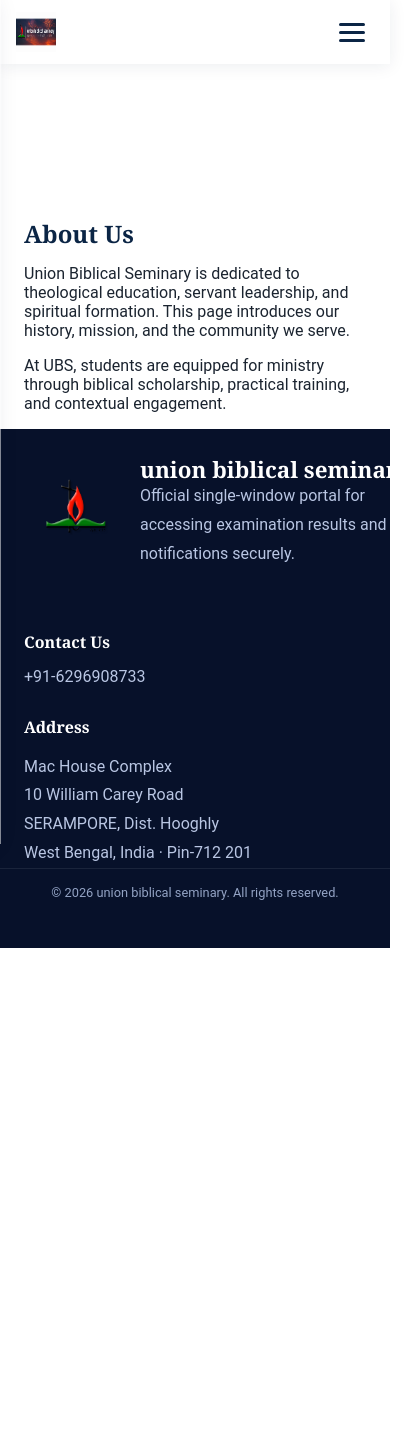
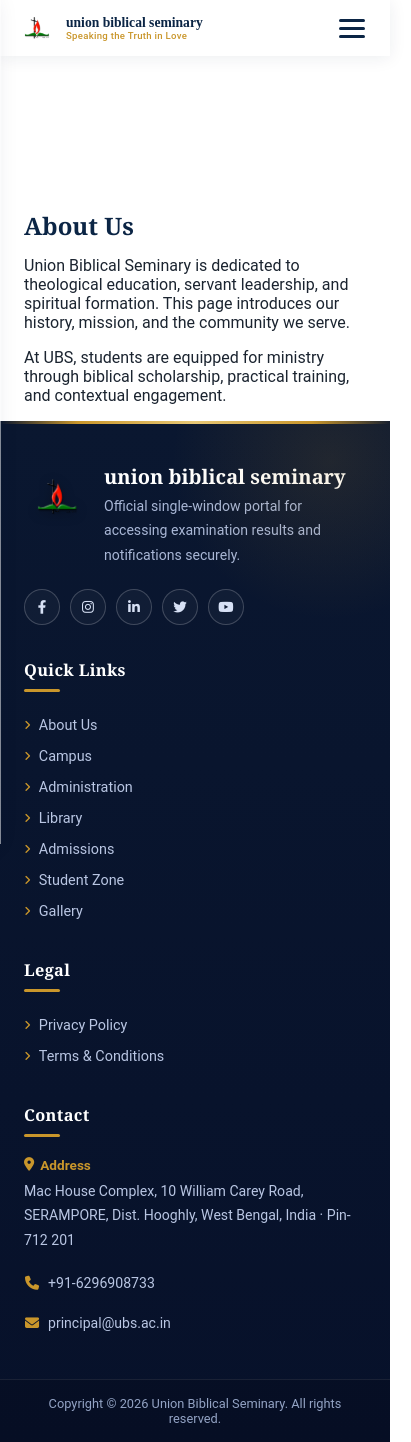
Before and after one commit to vishal-nimbarte-97/ubs-main-website, an Angular app: page /about in a window 390 px wide. Shown: the whole page, 411 px wide, since content can reach past the window. Before the commit the page ends 948 px from the top, so only its background shows below. Built offline with nearby package versions, Linux system fonts and the light colour scheme.

Commit message:
commit changes

```diff
--- a/src/app/shared/footer/footer.component.html
+++ b/src/app/shared/footer/footer.component.html
@@ -1,45 +1,71 @@
 <footer class="site-footer">
   <div class="wrap footer-grid">
+
+    <!-- Column 1: Brand + Socials -->
     <div class="footer-column footer-brand">
       <a routerLink="/" class="brand-link">
-        <img src="../../assets/img/ubs-logo.png" alt="UBS Logo" class="footer-logo" />
+        <img src="assets/img/ubs-logo.png" alt="UBS Logo" class="footer-logo" />
         <div>
           <h3>union biblical seminary</h3>
           <p>Official single-window portal for accessing examination results and notifications securely.</p>
         </div>
       </a>
+
+      <div class="footer-social">
+        <a *ngFor="let s of socialLinks" [href]="s.url" target="_blank" rel="noopener"
+           [attr.aria-label]="s.label">
+          <i [class]="s.icon"></i>
+        </a>
+      </div>
     </div>
 
+    <!-- Column 2: Quick Links -->
     <div class="footer-column footer-links">
-      <!-- <h4>Quick Links</h4>
+      <h4>Quick Links</h4>
       <ul>
-        <li><a routerLink="/">Home</a></li>
-        <li><a routerLink="/about">About Us</a></li>
-        <li><a routerLink="/campus">Campus</a></li>
-        <li><a routerLink="/administration">Administration</a></li>
-      </ul> -->
+        <li *ngFor="let link of quickLinks">
+          <a [routerLink]="link.url"><i class="fa-solid fa-angle-right"></i>{{ link.label }}</a>
+        </li>
+      </ul>
     </div>
 
-    <div class="footer-column footer-contact">
-      <h4>Contact Us</h4>
-      <a href="tel:+916296908733">+91-6296908733</a>
-      <!-- <a href="mailto:support@ssconline.net.in">support@ssconline.net.in</a> -->
+    <!-- Column 3: Legal -->
+    <div class="footer-column footer-links footer-legal">
+      <h4>Legal</h4>
+      <ul>
+        <li *ngFor="let link of legalLinks">
+          <a [routerLink]="link.url"><i class="fa-solid fa-angle-right"></i>{{ link.label }}</a>
+        </li>
+      </ul>
     </div>
 
-    <div class="footer-column footer-address">
-      <h4>Address</h4>
-      <address>
-        Mac House Complex<br />
-        10 William Carey Road<br />
-        SERAMPORE, Dist. Hooghly<br />
-        West Bengal, India · Pin-712 201
-      </address>
+    <!-- Column 4: Contact -->
+    <div class="footer-column footer-contact">
+      <h4>Contact</h4>
+
+      <div class="contact-block">
+        <p class="contact-label"><i class="fa-solid fa-location-dot"></i> Address</p>
+        <address>
+          Mac House Complex, 10 William Carey Road,<br />
+          SERAMPORE, Dist. Hooghly, West Bengal, India · Pin-712 201
+        </address>
+      </div>
+
+      <p class="contact-line">
+        <i class="fa-solid fa-phone"></i>
+        <a href="tel:+916296908733">+91-6296908733</a>
+      </p>
+      <p class="contact-line">
+        <i class="fa-solid fa-envelope"></i>
+        <a href="mailto:principal@ubs.ac.in">principal&#64;ubs.ac.in</a>
+      </p>
     </div>
+
   </div>
 
   <div class="footer-bottom">
     <div class="wrap">
-      <p>© {{ currentYear }} union biblical seminary. All rights reserved.</p>
+      <p class="footer-copyright">Copyright © {{ currentYear }} Union Biblical Seminary. All rights reserved.</p>
     </div>
   </div>
 </footer>
--- a/src/app/shared/footer/footer.component.scss
+++ b/src/app/shared/footer/footer.component.scss
@@ -1,20 +1,82 @@
 .site-footer {
-  background: #07112a;
+  position: relative;
+  background: linear-gradient(180deg, #0a1730 0%, #07112a 100%);
   color: #d7e1f5;
-  padding: 56px 0 24px;
+  padding: 64px 0 0;
+  overflow: hidden;
+}
+
+// Decorative top accent line
+.site-footer::before {
+  content: '';
+  position: absolute;
+  top: 0;
+  left: 0;
+  right: 0;
+  height: 3px;
+  background: linear-gradient(90deg, transparent, var(--gold) 20%, var(--gold-light, var(--gold)) 50%, var(--gold) 80%, transparent);
+}
+
+// Soft glow accent, purely decorative
+.site-footer::after {
+  content: '';
+  position: absolute;
+  top: -120px;
+  right: -100px;
+  width: 320px;
+  height: 320px;
+  background: radial-gradient(circle, rgba(201, 150, 43, 0.12) 0%, transparent 70%);
+  pointer-events: none;
 }
 
 .footer-grid {
+  position: relative;
   display: grid;
-  grid-template-columns: repeat(4, minmax(0, 1fr));
+  grid-template-columns: 1.4fr 1fr 1fr 1.2fr;
   gap: 32px;
+  padding-bottom: 40px;
 }
 
 .footer-column {
   display: flex;
   flex-direction: column;
   gap: 16px;
+  position: relative;
+
+  // Vertical divider between columns (desktop only)
+  &:not(:first-child)::before {
+    content: '';
+    position: absolute;
+    left: -16px;
+    top: 4px;
+    bottom: 8px;
+    width: 1px;
+    background: linear-gradient(180deg, transparent, rgba(255, 255, 255, 0.1) 15%, rgba(255, 255, 255, 0.1) 85%, transparent);
+  }
 }
+
+.footer-column h4 {
+  position: relative;
+  margin: 0 0 4px;
+  padding-bottom: 12px;
+  font-size: 1.02rem;
+  font-weight: 700;
+  color: #ffffff;
+  letter-spacing: 0.02em;
+}
+
+.footer-column h4::after {
+  content: '';
+  position: absolute;
+  left: 0;
+  bottom: 0;
+  width: 36px;
+  height: 3px;
+  border-radius: 2px;
+  background: var(--gold);
+}
+
+/* ---------- Brand column ---------- */
 
 .footer-brand .brand-link {
   display: flex;
@@ -25,227 +87,196 @@
 }
 
 .footer-logo {
-  width: 100px;
-  height: 100px;
+  width: 64px;
+  height: 64px;
   object-fit: contain;
+  flex-shrink: 0;
+  filter: drop-shadow(0 2px 6px rgba(0, 0, 0, 0.35));
 }
 
 .footer-brand h3 {
-  // margin: 0;
-  // font-size: 1.15rem;
+  margin: 0 0 6px;
+  font-size: 1.25rem;
   color: #ffffff;
-   white-space: nowrap;
-  margin: 0;
-  font-size: 1.4rem; /* Adjust if needed */
+  white-space: nowrap;
 }
 
 .footer-brand p {
   margin: 0;
-  line-height: 1.8;
-  color: #b9c6e3;
-  max-width: 320px;
+  line-height: 1.75;
+  color: #a9b7d6;
+  font-size: 0.88rem;
+  max-width: 300px;
 }
 
-.footer-links h4,
-.footer-contact h4,
-.footer-address h4 {
-  margin: 0;
-  font-size: 1rem;
-  color: #ffffff;
+.footer-social {
+  display: flex;
+  gap: 10px;
+  margin-top: 6px;
+
+  a {
+    width: 36px;
+    height: 36px;
+    border-radius: 50%;
+    border: 1px solid rgba(255, 255, 255, 0.2);
+    background: rgba(255, 255, 255, 0.03);
+    color: #d7e1f5;
+    display: flex;
+    align-items: center;
+    justify-content: center;
+    text-decoration: none;
+    font-size: 0.85rem;
+    transition: background 0.25s ease, border-color 0.25s ease, color 0.25s ease, transform 0.25s ease;
+
+    &:hover {
+      background: var(--gold);
+      border-color: var(--gold);
+      color: var(--navy);
+      transform: translateY(-3px);
+    }
+  }
 }
+
+/* ---------- Link columns (Quick Links + Legal) ---------- */
 
 .footer-links ul {
   list-style: none;
   margin: 0;
   padding: 0;
   display: grid;
-  gap: 10px;
+  gap: 4px;
 }
 
-.footer-links a,
-.footer-contact a,
-.footer-address address {
+.footer-links a {
+  display: flex;
+  align-items: center;
+  gap: 8px;
   color: #b9c6e3;
   text-decoration: none;
+  font-size: 0.9rem;
+  padding: 5px 0;
+  transition: color 0.2s ease, gap 0.2s ease, padding-left 0.2s ease;
+
+  i {
+    font-size: 0.68rem;
+    color: var(--gold);
+    transition: transform 0.2s ease;
+  }
+
+  &:hover {
+    color: #ffffff;
+    padding-left: 4px;
+
+    i {
+      transform: translateX(2px);
+    }
+  }
 }
 
-.footer-links a:hover,
-.footer-contact a:hover {
-  color: #ffffff;
+/* ---------- Contact column ---------- */
+
+.footer-contact .contact-block {
+  margin-bottom: 6px;
 }
 
-.footer-address address {
+.footer-contact .contact-label {
+  display: flex;
+  align-items: center;
+  gap: 6px;
+  margin: 0 0 6px;
+  color: var(--gold);
+  font-weight: 600;
+  font-size: 0.85rem;
+}
+
+.footer-contact address {
   font-style: normal;
-  line-height: 1.8;
+  line-height: 1.75;
+  color: #b9c6e3;
+  font-size: 0.88rem;
 }
+
+.footer-contact .contact-line {
+  display: flex;
+  align-items: center;
+  gap: 8px;
+  margin: 0 0 8px;
+  font-size: 0.88rem;
+
+  i {
+    color: var(--gold);
+    width: 16px;
+    text-align: center;
+  }
+
+  a {
+    color: #b9c6e3;
+    text-decoration: none;
+    transition: color 0.2s ease;
+
+    &:hover {
+      color: #ffffff;
+    }
+  }
+}
+
+/* ---------- Bottom bar ---------- */
 
 .footer-bottom {
   border-top: 1px solid rgba(255, 255, 255, 0.08);
-  padding: 18px 0 0;
+  padding: 18px 0;
+  background: rgba(0, 0, 0, 0.15);
 }
 
-.footer-bottom p {
+.footer-bottom .wrap {
+  display: flex;
+  justify-content: center;
+}
+
+.footer-copyright {
   margin: 0;
   color: #93a3c4;
+  font-size: 0.85rem;
   text-align: center;
 }
+
+/* ---------- Responsive ---------- */
 
 @media (max-width: 1080px) {
   .footer-grid {
     grid-template-columns: repeat(2, minmax(0, 1fr));
+    row-gap: 36px;
+  }
+
+  .footer-column:nth-child(odd)::before {
+    display: none;
   }
 }
 
 @media (max-width: 720px) {
+  .site-footer {
+    padding-top: 44px;
+  }
+
   .footer-grid {
     grid-template-columns: 1fr;
   }
 
-  .footer-bottom p {
-    text-align: left;
-  }
-}
-
-.footer-newsletter {
-  display: flex;
-  gap: 12px;
-  flex-wrap: wrap;
-
-  input {
-    border: 1px solid rgba(11, 37, 69, 0.2);
-    border-radius: var(--radius);
-    padding: 12px 16px;
-    font-size: 0.9rem;
-    min-width: 200px;
-    outline: none;
-    transition: border-color 0.2s ease;
-
-    &:focus {
-      border-color: var(--gold);
-    }
+  .footer-column::before {
+    display: none;
   }
 
-  button {
-    display: flex;
-    align-items: center;
-    gap: 8px;
-    background: var(--white);
-    border: 1.5px solid var(--navy);
-    color: var(--navy);
-    font-weight: 700;
-    padding: 12px 22px;
-    border-radius: var(--radius);
-    cursor: pointer;
-    transition: background 0.25s ease, color 0.25s ease;
-
-    &:hover {
-      background: var(--navy);
-      color: var(--white);
-    }
-  }
-}
-
-.footer-newsletter-success {
-  color: var(--gold);
-  font-weight: 600;
-}
-
-.footer-divider {
-  border-top: 1px solid rgba(11, 37, 69, 0.1);
-}
-
-.footer-bottom {
-  display: flex;
-  align-items: center;
-  justify-content: space-between;
-  flex-wrap: wrap;
-  gap: 16px;
-  padding: 20px 24px 28px;
-  font-size: 0.85rem;
-  color: var(--slate);
-}
-
-.footer-social {
-  display: flex;
-  align-items: center;
-  gap: 12px;
-
-  span {
-    font-weight: 600;
-    color: var(--navy);
-    margin-right: 4px;
-  }
-
-  a {
-    width: 34px;
-    height: 34px;
-    border-radius: 50%;
-    background: var(--parchment);
-    color: var(--navy);
-    display: flex;
-    align-items: center;
-    justify-content: center;
-    text-decoration: none;
-    transition: background 0.25s ease, color 0.25s ease;
-
-    &:hover {
-      background: var(--navy);
-      color: var(--white);
-    }
-  }
-}
-
-.footer-legal-links {
-  display: flex;
-  gap: 20px;
-
-  a {
-    color: var(--navy);
-    text-decoration: underline;
-    font-weight: 600;
-  }
-}
-
-.footer-copyright {
-  margin: 0;
-}
-
-@media (max-width: 720px) {
-  .footer-top,
-  .footer-bottom {
-    flex-direction: column;
-    align-items: flex-start;
+  .footer-brand h3 {
+    white-space: normal;
   }
 }
 
 @media (max-width: 480px) {
-  .site-footer {
-    padding-top: 28px;
+  .footer-bottom {
+    padding: 16px 20px;
   }
 
-  .footer-newsletter {
-    flex-direction: column;
-    align-items: stretch;
-    width: 100%;
-
-    input,
-    button {
-      width: 100%;
-      min-width: 0;
-    }
-  }
-
-  .footer-brand-text {
-    font-size: 1rem;
-  }
-
-  .footer-legal-links {
-    flex-direction: column;
-    gap: 8px;
-  }
-
-  .footer-bottom {
-    padding: 16px 20px 24px;
+  .footer-copyright {
     font-size: 0.8rem;
   }
 }
--- a/src/app/shared/footer/footer.component.ts
+++ b/src/app/shared/footer/footer.component.ts
@@ -11,23 +11,28 @@
   styleUrls: ['./footer.component.scss'],
 })
 export class FooterComponent {
-  newsletterName = '';
-  newsletterEmail = '';
-  newsletterSubmitted = false;
   currentYear = new Date().getFullYear();
+
+  quickLinks = [
+    { label: 'About Us', url: '/about' },
+    { label: 'Campus', url: '/campus' },
+    { label: 'Administration', url: '/administration' },
+    { label: 'Library', url: '/library' },
+    { label: 'Admissions', url: '/admissions' },
+    { label: 'Student Zone', url: '/student-zone' },
+    { label: 'Gallery', url: '/gallery' },
+  ];
+
+  legalLinks = [
+    { label: 'Privacy Policy', url: '/privacy-policy' },
+    { label: 'Terms & Conditions', url: '/terms-conditions' },
+  ];
 
   socialLinks = [
     { icon: 'fa-brands fa-facebook-f', url: 'https://facebook.com', label: 'Facebook' },
     { icon: 'fa-brands fa-instagram', url: 'https://instagram.com', label: 'Instagram' },
-    { icon: 'fa-brands fa-x-twitter', url: 'https://twitter.com', label: 'Twitter' },
+    { icon: 'fa-brands fa-linkedin-in', url: 'https://linkedin.com', label: 'LinkedIn' },
+    { icon: 'fa-brands fa-twitter', url: 'https://twitter.com', label: 'Twitter' },
     { icon: 'fa-brands fa-youtube', url: 'https://youtube.com', label: 'YouTube' },
   ];
-
-  subscribeNewsletter(): void {
-    if (!this.newsletterName || !this.newsletterEmail) return;
-    this.newsletterSubmitted = true;
-    this.newsletterName = '';
-    this.newsletterEmail = '';
-    setTimeout(() => (this.newsletterSubmitted = false), 3000);
-  }
 }
--- a/src/app/shared/header/header.component.html
+++ b/src/app/shared/header/header.component.html
@@ -27,12 +27,11 @@
   </div> -->
   <nav class="wrap main-nav">
     <a routerLink="/" class="logo-wrapper me-auto" (click)="closeMobileMenu()">
-      <img src="assets/img/image.png" alt="UBS Logo" class="logo-img" />
-      <!-- <div class="logo-text">
-        <span
-          class="logo-mark">&nbsp;&nbsp;&nbsp;U&nbsp;&nbsp;&nbsp;&nbsp;&nbsp;&nbsp;B&nbsp;&nbsp;&nbsp;&nbsp;&nbsp;&nbsp;S</span>
-        <span class="logo-sub">Union Biblical Seminary</span>
-      </div> -->
+      <img src="assets/img/ubs-logo.png" alt="UBS Logo" class="logo-img" />
+      <div class="logo-text">
+        <span class="logo-name">union biblical seminary</span>
+        <span class="logo-tagline">Speaking the Truth in Love</span>
+      </div>
     </a>
 
     <ul id="primary-nav-links" class="nav-links" [class.open]="mobileMenuOpen" [attr.aria-hidden]="!mobileMenuOpen">
--- a/src/app/shared/header/header.component.scss
+++ b/src/app/shared/header/header.component.scss
@@ -161,24 +161,35 @@
 }
 
 .logo-img {
-  // width: auto;
-  max-width: 256px;
-  // height: auto;
-  // max-height: 56px;
-  // object-fit: contain;
+  width: 60px;
+  height: 55px;
+  max-width: 60px;
+  max-height: 60px;
+  object-fit: contain;
 }
 
 @media (max-width: 768px) {
   .logo-img {
-    max-width: 140px;
+    width: 48px;
+    height: 48px;
+    max-width: 48px;
     max-height: 48px;
+  }
+}
+
+@media (max-width: 600px) {
+  .logo-img {
+    width: 42px;
+    height: 42px;
+    max-width: 42px;
+    max-height: 42px;
   }
 }
 
 .logo-text {
   display: flex;
   flex-direction: column;
-  line-height: 1.1;
+  line-height: 1.15;
 }
 
 .logo-mark {
@@ -189,6 +200,30 @@
   padding: 8px 12px;
   border-radius: var(--radius);
   font-size: 1.3rem;
+}
+
+.logo-name {
+  font-family: 'Playfair Display', serif;
+  font-weight: 700;
+  font-size: 1.05rem;
+  color: var(--navy);
+  text-transform: lowercase;
+}
+
+.logo-tagline {
+  font-size: 0.68rem;
+  font-weight: 500;
+  color: var(--gold);
+  letter-spacing: 0.03em;
+}
+
+@media (max-width: 600px) {
+  .logo-name {
+    font-size: 0.85rem;
+  }
+  .logo-tagline {
+    font-size: 0.6rem;
+  }
 }
 
 .logo-sub {
@@ -384,7 +419,13 @@
   }
 
   .main-nav {
-    padding: 10px 16px;
+    padding: 8px 24px; // was 12px 24px
+  }
+
+  @media (max-width: 600px) {
+    .main-nav {
+      padding: 6px 16px; // was 10px 16px
+    }
   }
 
   .logo-img {
```
